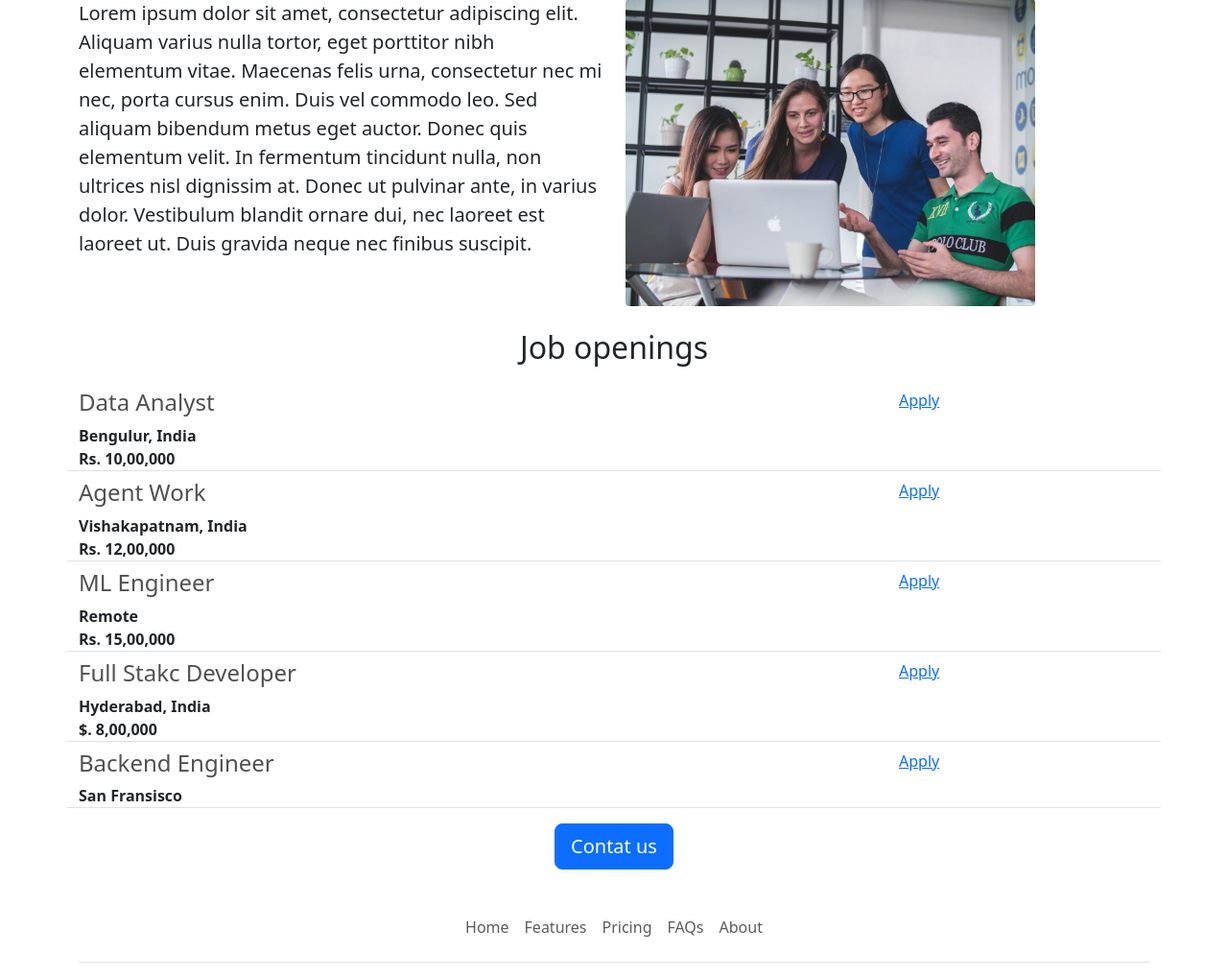
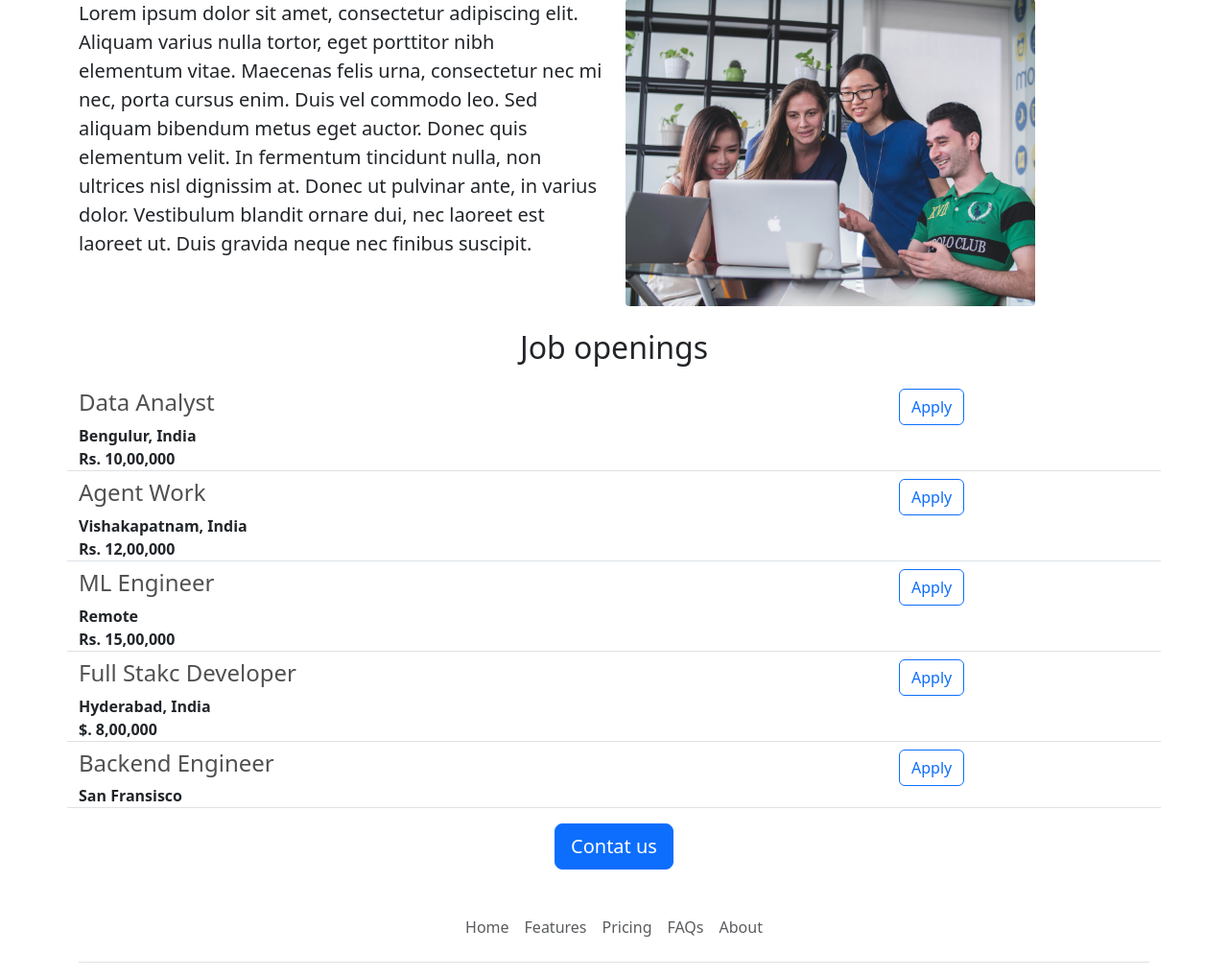
Before and after one commit to Harish-lvrk/stark-careers-website-v2, a Flask app: page / in a window 1280 px wide. Shown: the part 513-1531 px from the top of the page at 96% size. Run offline with Flask 3, Linux system fonts and the light colour scheme.

Commit message:
for apply button added the css style

```diff
--- a/templates/jobitem.html
+++ b/templates/jobitem.html
@@ -15,7 +15,7 @@
     {% endif %}
   </div>
   <div class="col-3">
-    <a href="https://mail.google.com/mail/?view=cm&fs=1&to=jobs@hellostark.ai&su=Application%20for%20{{job['title']}}&body=My%20name%3A%20%3Cyour%20name%20is%20here%3E%0D%0AMy%20Resume%20Link%3A%20%3Cresume%20link%3E%0D%0AMy%20LinkedIn%20Link%3A%20%3Clink%20here%3E" target="_blank">Apply</a>
+    <a href="https://mail.google.com/mail/?view=cm&fs=1&to=jobs@hellostark.ai&su=Application%20for%20{{job['title']}}&body=My%20name%3A%20%3Cyour%20name%20is%20here%3E%0D%0AMy%20Resume%20Link%3A%20%3Cresume%20link%3E%0D%0AMy%20LinkedIn%20Link%3A%20%3Clink%20here%3E"  class="btn btn-outline-primary float-right " target="_blank">Apply</a>
 
   </div>
 
```
